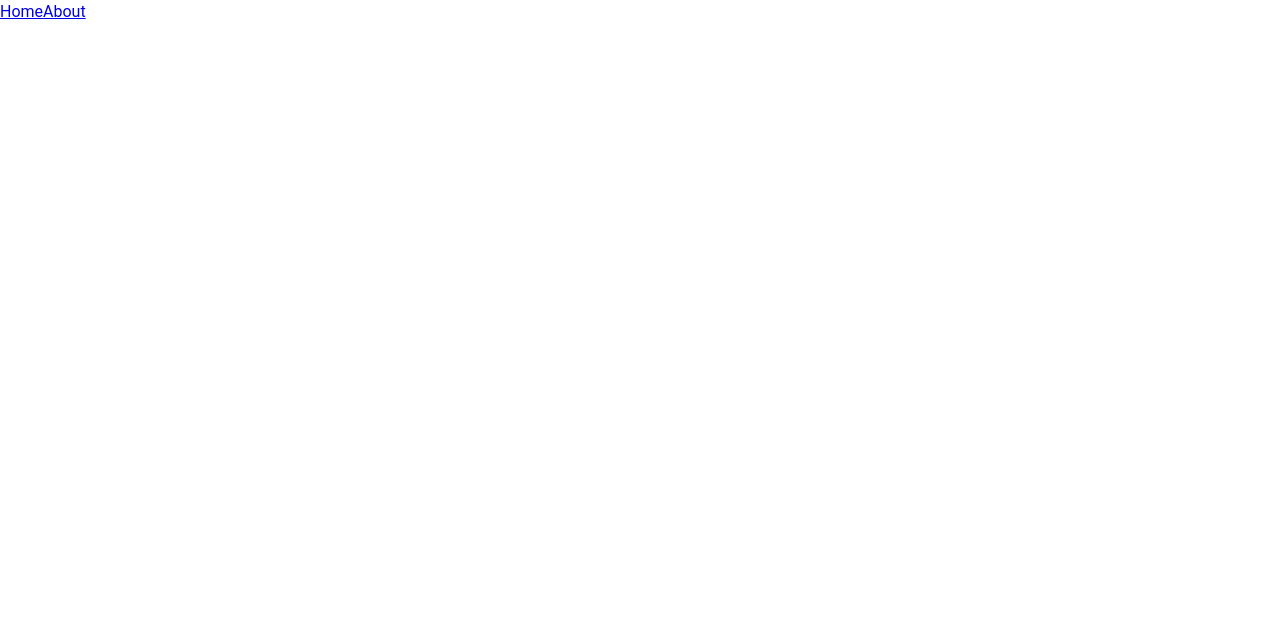
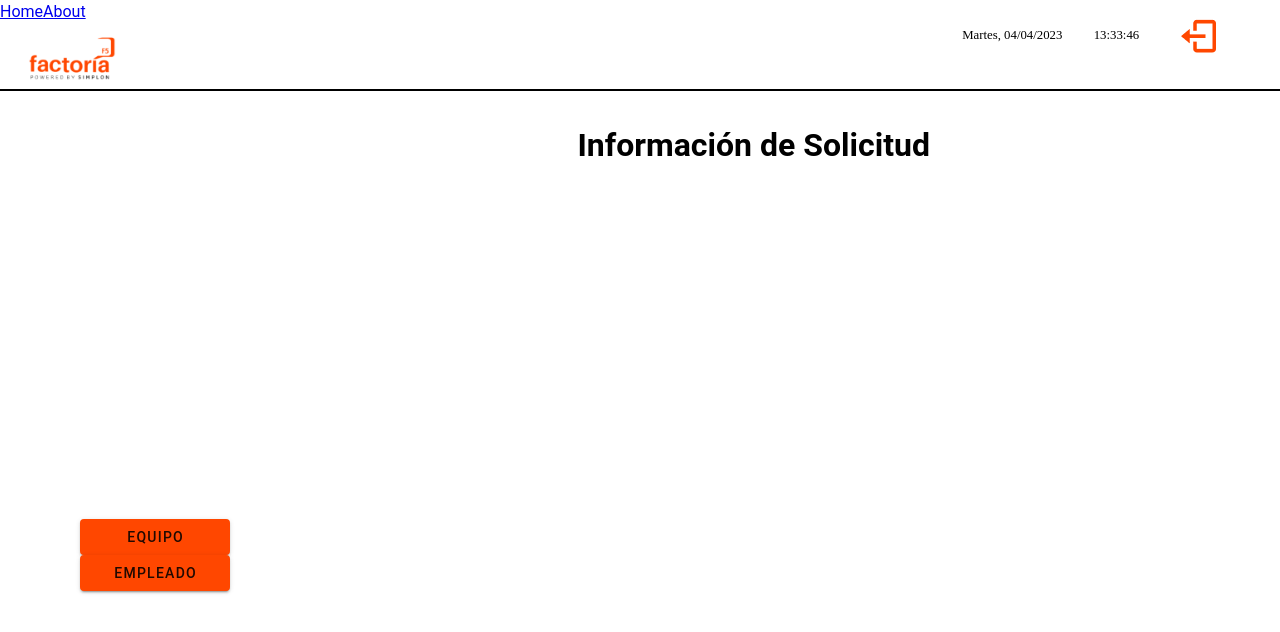
Before and after one commit to RaulMartinezF5/proyecto-vacaciones, a Vue app in the folder src/main/frontend/: page /session/admin/InfoSolicitud in a window 1280 px wide. Before the commit this address had no page. Shown: the top 632 px of the page. Built offline with nearby package versions, Linux system fonts and the light colour scheme.

Commit message:
info solicitud

```diff
--- a/src/main/frontend/src/App.vue
+++ b/src/main/frontend/src/App.vue
@@ -1,6 +1,5 @@
 <script setup>
 import { RouterLink, RouterView } from "vue-router";
-import FormComponent from "./components/FormComponent.vue";
 
 </script>
 
--- a/src/main/frontend/src/assets/scss/variables.scss
+++ b/src/main/frontend/src/assets/scss/variables.scss
@@ -6,4 +6,6 @@ $colors:(
 "Grey":#D9D9D9,
 "Green":#6FEB65,
 "Yellow":#FADB76
+"Pink":#FF8780
+
 );
--- a/src/main/frontend/src/components/ButtonComponent.vue
+++ b/src/main/frontend/src/components/ButtonComponent.vue
@@ -10,7 +10,6 @@ const props = defineProps({
 
 <template>
         <v-btn class="button">{{button}}</v-btn>
-        <!-- <button type="button" class="btn btn-success" id="Accept"></button> -->
 
 
 </template>
@@ -20,7 +19,7 @@ const props = defineProps({
     display: flex;
     background-color: #FF4700;
     justify-content: center;
-    width: 250px;
+    width: 150px;
 }
 
 
--- a/src/main/frontend/src/components/FormComponent.vue
+++ /dev/null
@@ -1,70 +0,0 @@
-<script setup>
-import { ref } from 'vue';
-
-
-const name = ref("");
-const surnames = ref("");
-const dni = ref("");
-const email = ref("");
-const vacationDays = ref("");
-const startDay = ref("");
-const finishDay = ref("");
-const position = ref("");
-const role = ref("");
-const workplace = ref();
-
-
-
-
-
-const props = defineProps(
-    {
-        id:{
-            type:Number
-        },
-        view:{
-            type:String,
-            // default: "create"
-        },
-        role:{
-            type:String,
-            // default: "admin"
-        }
-    }
-)
-
-
-
-
-</script>
-
-<template>
-<div class="container">
-    <v-text-field color="#FF4700" label="Nombre" v-model="name">  </v-text-field>
-    <v-text-field color="#FF4700" label="Apellidos" v-model="surnames"> </v-text-field>
-    <v-text-field color="#FF4700" label="DNI/NIE/Pasaporte" v-model="dni"> </v-text-field>
-    <v-text-field color="#FF4700" label="Correo electrónico" v-model="email"> </v-text-field>
-    <v-text-field color="#FF4700" label="Cantidad de Vacaciones" v-model="vacationDays"> </v-text-field>
-    <v-select color="#FF4700" label="Posición" :items="['Formador','Coformador','Responsable de Promoción']"   v-model="position"> </v-select>
-    <v-select color="#FF4700" label="Tipo de Usuario" :items="['Responsable de Escuela','Empleado']" v-model="role"> </v-select>
-    <v-select color="#FF4700" label="Lugar de trabajo" :items="['Asturias', 'Madrid', 'BCN-FemCoders', 'AST-Rural Camp',]" multiple chips v-model="workplace"> </v-select>
-    <v-text-field color="#FF4700" label="Fecha de entrada" type="date" v-model="startDay"> </v-text-field>
-    <v-text-field color="#FF4700" label="Fecha de baja" type="date" v-model="finishDay"> </v-text-field>
-</div>
-
-
-</template>
-
-<style lang="scss" scoped>
-@import "../assets/scss/variables.scss";
-    .container {
-        display: grid;
-        grid-template-columns: 32% 32%;
-        gap: 2%;
-        width: 100%;
-        justify-content: center;
-    }
-
-
-
-</style>
--- a/src/main/frontend/src/router/index.js
+++ b/src/main/frontend/src/router/index.js
@@ -1,6 +1,5 @@
 import { createRouter, createWebHistory } from 'vue-router'
 import LoginView from '../views/LoginView.vue'
-
 const router = createRouter({
   history: createWebHistory(import.meta.env.BASE_URL),
   routes: [
@@ -9,6 +8,7 @@ const router = createRouter({
       name: 'LoginView',
       component: LoginView
     },
+
     {
       path: "/session",
       name: "LayoutSession",
@@ -33,12 +33,25 @@ const router = createRouter({
             // aqui es donde deben ir todas las vistas que tiene el responsable
           ]
         },
+
+
+
+
+
+
+
         {
           path: 'admin',
           name: 'admin',
           component: () => import('../layouts/superAdminLayout/SuperAdminLayout.vue'),
           meta: {requiresAuth: true},
           children: [
+          {
+            path: 'InfoSolicitud',
+            name: 'InfoSolicitudView',
+            component: () => import('../views/Admin/InfoSolicitudView.vue'),
+            meta: {requiresAuth: true},
+          }
             // aqui es donde deben ir todas las vistas que tiene el admin
           ]
         }
--- /dev/null
+++ b/src/main/frontend/src/views/Admin/InfoSolicitudView.vue
@@ -0,0 +1,50 @@
+<script setup>
+import ButtonComponent from '../../components/ButtonComponent.vue';
+import Header from '../../components/Header.vue';
+
+
+</script>
+
+
+<template>
+<Header/>
+<h1 class="titulo">
+    Información de Solicitud
+</h1>
+
+<div class="Button">
+    <ButtonComponent :button= "'Equipo'" />
+    <ButtonComponent :button= "'Empleado'" />
+</div>
+
+
+
+
+
+
+
+</template>
+
+
+<style lang="scss" scoped>
+.Button{
+    float: left;
+    margin-left: 80px;
+    margin-top: 350px;
+    margin-bottom: 20px;
+}
+.titulo{
+    display: flex;
+    justify-content: end;
+    margin-right: 350px;
+    margin-top: 30px;
+}
+.solicitud{
+    display: flex;
+    justify-content: end;
+    margin-right: 300px;
+    margin-top: 70px;
+}
+
+
+</style>
--- a/src/main/frontend/src/views/LoginView.vue
+++ b/src/main/frontend/src/views/LoginView.vue
@@ -6,6 +6,7 @@ import Login from "../components/Login.vue";
 <template>
   <Header></Header>
   <Login />
+
 </template>
 
 <style lang="scss" scoped>
```
Also changed, not shown: src/main/frontend/src/components/Login.vue (+18 -20 lines).
